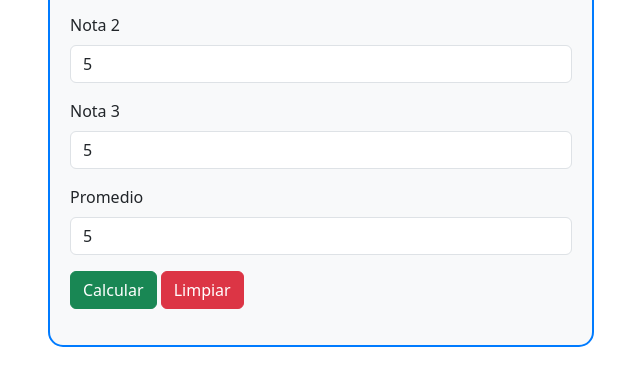
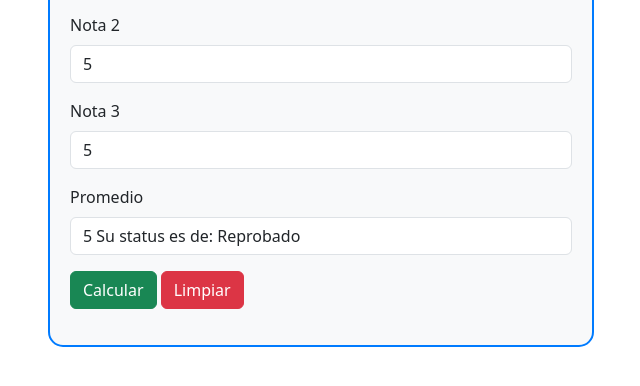
Before and after one commit to WillyAguilar09/Promedio, a plain HTML site: page Index.html in a window 1280 px wide. Both pictures are taken after typing "5", "5", "5" into the empty fields and a click on the button "Calcular". Shown: the part 316-702 px from the top of the page, without its empty margins (319-959 px from the left). Drawn offline with nearby package versions, Linux system fonts and the light colour scheme; some packages are replaced by stand-ins of ours; a script that the page names is missing.

Commit message:
add Message

```diff
--- a/Index.html
+++ b/Index.html
@@ -35,7 +35,7 @@
                         </div>
                         <div class="mb-3">
                             <label class="form-label">Promedio</label>
-                            <input type="number" class="form-control" id="promedio" readonly>
+                            <input type="text" class="form-control" id="promedio" readonly>
 
                         </div>
                         <div class="mb-3">
--- a/JS/index.js
+++ b/JS/index.js
@@ -25,7 +25,17 @@ function calcular() {
             });
         } else {
             let prom=(a+b+c)/3
-            document.getElementById("promedio").value = prom
+            let mensaje
+            if (prom<60){
+                mensaje ="Reprobado";
+           }else if(prom<79){
+            mensaje="Bueno"
+           }else if (prom<89){
+            mensaje="Muy Bueno"
+           }else {
+            mensaje="Sobresaliente"
+           }
+            document.getElementById("promedio").value = prom+" Su status es de: "+ mensaje
         }
     }
 }
```
